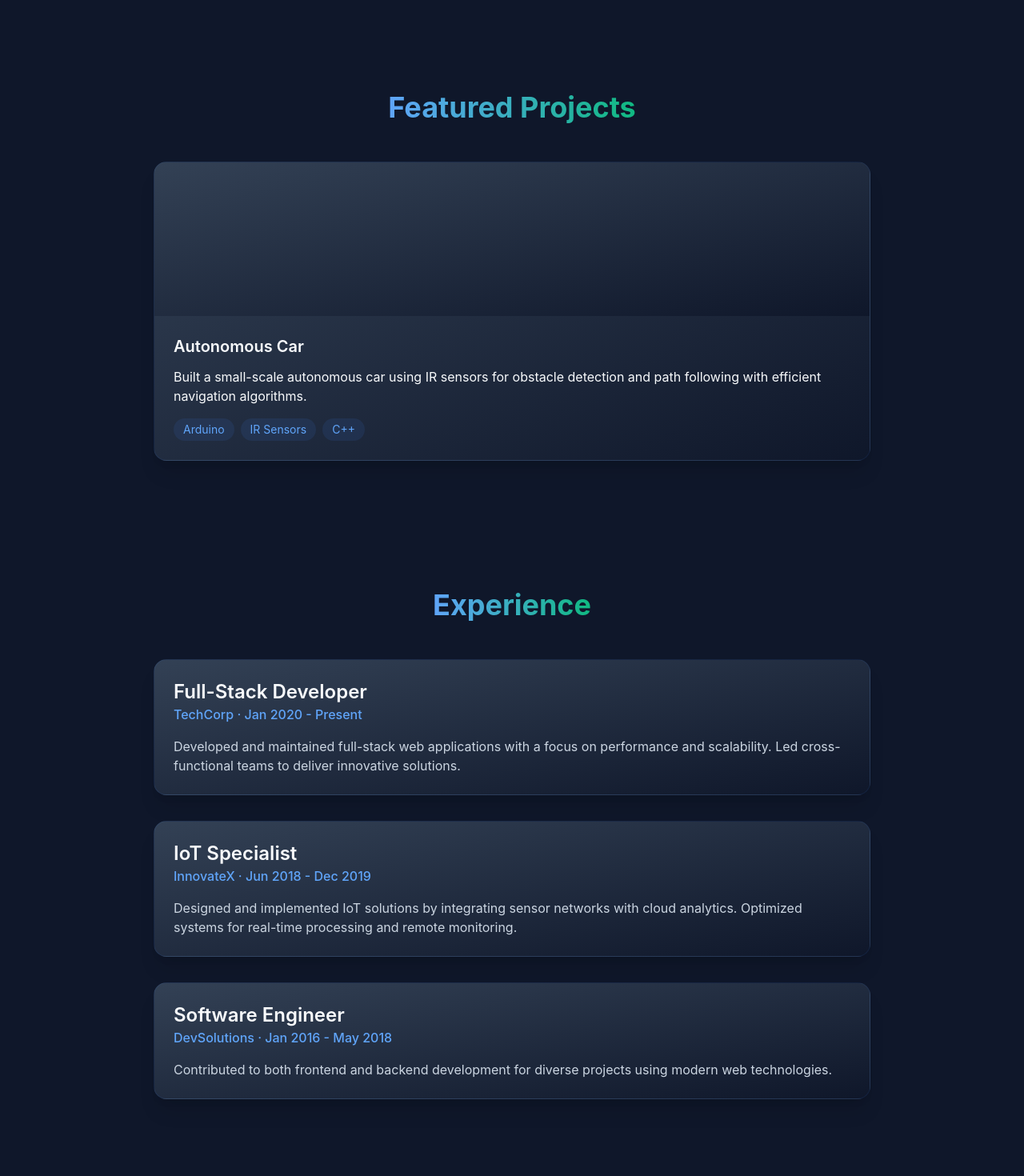
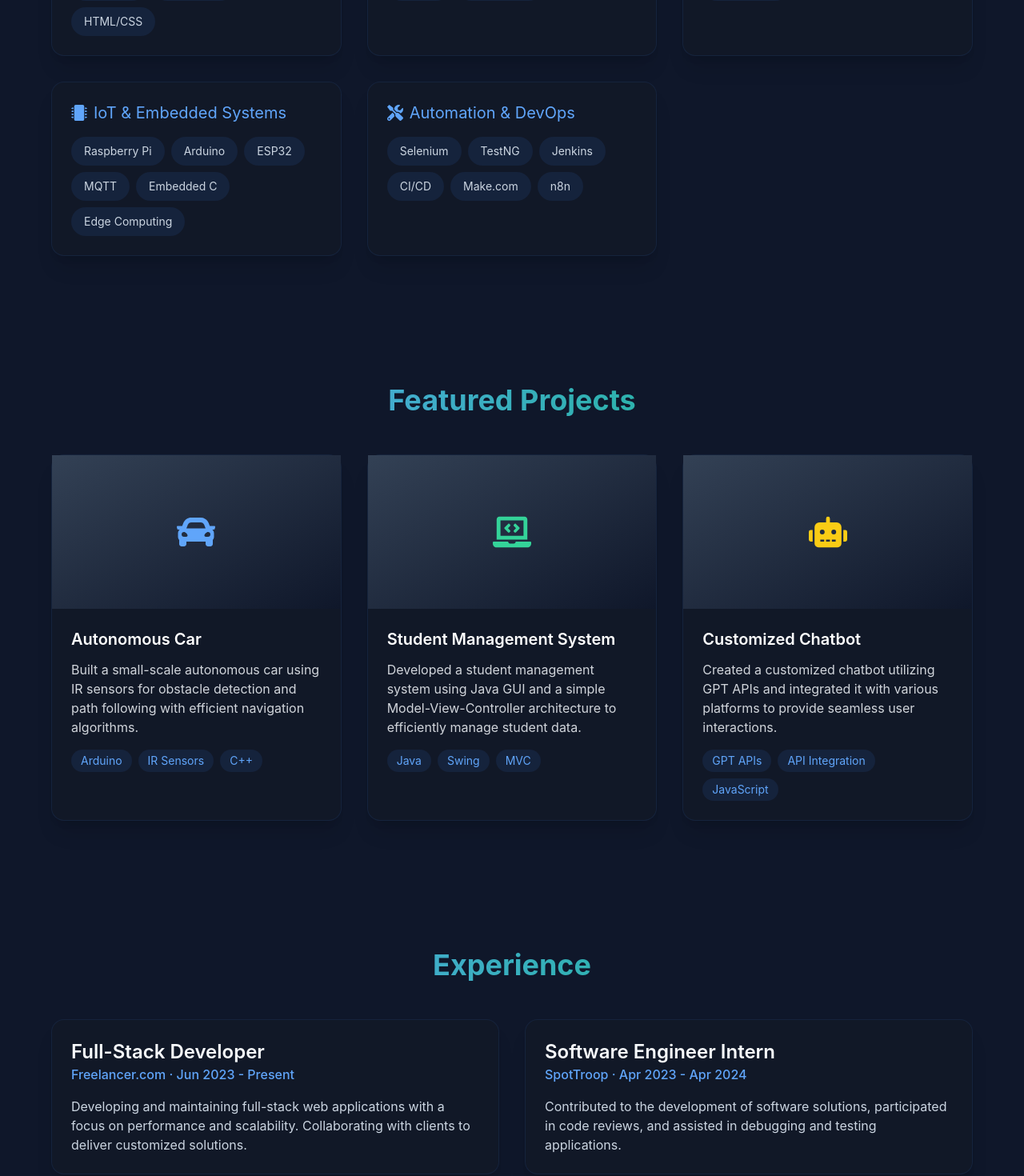
Before and after one commit to fawadeqbal/portfolio_0, a React (Create React App) app: page / in a window 1280 px wide. Shown: the part 1160-2630 px from the top of the page at 80% size. Built offline with nearby package versions, Linux system fonts and the light colour scheme.

Commit message:
ui updated

```diff
--- a/src/components/Experience.jsx
+++ b/src/components/Experience.jsx
@@ -4,58 +4,57 @@ import { motion } from 'framer-motion';
 const experiences = [
   {
     id: 1,
-    company: "TechCorp",
+    company: "Freelancer.com",
     position: "Full-Stack Developer",
-    duration: "Jan 2020 - Present",
-    description: "Developed and maintained full-stack web applications with a focus on performance and scalability. Led cross-functional teams to deliver innovative solutions.",
+    duration: "Jun 2023 - Present",
+    description: "Developing and maintaining full-stack web applications with a focus on performance and scalability. Collaborating with clients to deliver customized solutions.",
   },
   {
     id: 2,
-    company: "InnovateX",
-    position: "IoT Specialist",
-    duration: "Jun 2018 - Dec 2019",
-    description: "Designed and implemented IoT solutions by integrating sensor networks with cloud analytics. Optimized systems for real-time processing and remote monitoring.",
-  },
-  {
-    id: 3,
-    company: "DevSolutions",
-    position: "Software Engineer",
-    duration: "Jan 2016 - May 2018",
-    description: "Contributed to both frontend and backend development for diverse projects using modern web technologies.",
+    company: "SpotTroop",
+    position: "Software Engineer Intern",
+    duration: "Apr 2023 - Apr 2024",
+    description: "Contributed to the development of software solutions, participated in code reviews, and assisted in debugging and testing applications.",
   },
 ];
 
 function Experience() {
   return (
-    <section id="experience" className="py-20 px-8">
-      <div className="max-w-4xl mx-auto">
+    <section id="experience" className="py-20 px-4 md:px-8 lg:px-16">
+      <div className="max-w-6xl mx-auto">
         {/* Section Title */}
         <div className="text-center mb-12">
           <motion.h2
             initial={{ opacity: 0 }}
             whileInView={{ opacity: 1 }}
             transition={{ duration: 0.8 }}
-            className="text-4xl font-bold inline-block bg-gradient-to-r from-blue-400 to-emerald-500 bg-clip-text text-transparent"
+            className="text-4xl font-bold bg-gradient-to-r from-blue-400 to-emerald-500 bg-clip-text text-transparent"
           >
             Experience
           </motion.h2>
         </div>
-        {/* Experience Cards */}
-        <div className="space-y-8">
+
+        {/* Responsive Grid Layout */}
+        <motion.div
+          initial={{ opacity: 0, y: 20 }}
+          whileInView={{ opacity: 1, y: 0 }}
+          transition={{ duration: 0.8 }}
+          className="grid grid-cols-1 sm:grid-cols-2 gap-8"
+        >
           {experiences.map((exp) => (
             <motion.div
               key={exp.id}
               initial={{ opacity: 0, y: 20 }}
               whileInView={{ opacity: 1, y: 0 }}
               transition={{ duration: 0.8 }}
-              className="bg-gradient-to-br from-slate-700 to-slate-900 rounded-2xl overflow-hidden shadow-xl border border-blue-500/10 hover:scale-105 transition-transform p-6"
+              className="bg-gray-900 rounded-2xl p-6 shadow-xl border border-blue-500/10 hover:scale-105 transition-transform"
             >
               <h3 className="text-2xl font-semibold text-slate-50">{exp.position}</h3>
               <p className="text-blue-400 font-medium">{exp.company} &middot; {exp.duration}</p>
               <p className="mt-4 text-slate-300">{exp.description}</p>
             </motion.div>
           ))}
-        </div>
+        </motion.div>
       </div>
     </section>
   );
--- a/src/components/Projects.jsx
+++ b/src/components/Projects.jsx
@@ -1,41 +1,75 @@
 import React from 'react';
-import { FaCar } from 'react-icons/fa';
+import { FaCar, FaRobot, FaLaptopCode } from 'react-icons/fa';
 import { motion } from 'framer-motion';
 
 function Projects() {
+  const projects = [
+    {
+      title: 'Autonomous Car',
+      description: 'Built a small-scale autonomous car using IR sensors for obstacle detection and path following with efficient navigation algorithms.',
+      icon: <FaCar className="text-5xl text-blue-400" />,
+      technologies: ['Arduino', 'IR Sensors', 'C++'],
+    },
+    {
+      title: 'Student Management System',
+      description: 'Developed a student management system using Java GUI and a simple Model-View-Controller architecture to efficiently manage student data.',
+      icon: <FaLaptopCode className="text-5xl text-emerald-400" />,
+      technologies: ['Java', 'Swing', 'MVC'],
+    },
+    {
+      title: 'Customized Chatbot',
+      description: 'Created a customized chatbot utilizing GPT APIs and integrated it with various platforms to provide seamless user interactions.',
+      icon: <FaRobot className="text-5xl text-yellow-400" />,
+      technologies: ['GPT APIs', 'API Integration', 'JavaScript'],
+    },
+  ];
+
   return (
-    <section id="projects" className="py-20 px-8">
-      <div className="max-w-4xl mx-auto">
+    <section id="projects" className="py-20 px-4 md:px-8 lg:px-16">
+      <div className="max-w-6xl mx-auto">
+        {/* Section Title */}
         <div className="text-center mb-12">
           <motion.h2
             initial={{ opacity: 0 }}
             whileInView={{ opacity: 1 }}
             transition={{ duration: 0.8 }}
-            className="text-4xl font-bold inline-block bg-gradient-to-r from-blue-400 to-emerald-500 bg-clip-text text-transparent"
+            className="text-4xl font-bold bg-gradient-to-r from-blue-400 to-emerald-500 bg-clip-text text-transparent"
           >
             Featured Projects
           </motion.h2>
         </div>
+
+        {/* Responsive Grid Container */}
         <motion.div
           initial={{ opacity: 0, y: 20 }}
           whileInView={{ opacity: 1, y: 0 }}
           transition={{ duration: 0.8 }}
-          className="bg-gradient-to-br from-slate-700 to-slate-900 rounded-2xl overflow-hidden shadow-xl border border-blue-500/10 hover:scale-105 transition-transform"
+          className="grid grid-cols-1 sm:grid-cols-2 lg:grid-cols-3 gap-8"
+        >
+          {projects.map((project, index) => (
+            <motion.div
+              key={index}
+              initial={{ opacity: 0, y: 20 }}
+              whileInView={{ opacity: 1, y: 0 }}
+              transition={{ duration: 0.8 }}
+              className="bg-gray-900 rounded-2xl shadow-xl border border-blue-500/10 hover:scale-105 transition-transform"
             >
               <div className="h-48 flex items-center justify-center bg-gradient-to-br from-slate-700 to-slate-900">
-            <FaCar className="text-6xl bg-gradient-to-r from-blue-400 to-emerald-500 bg-clip-text text-transparent" />
+                {project.icon}
               </div>
               <div className="p-6">
-            <h3 className="text-xl font-semibold mb-3">Autonomous Car</h3>
-            <p className="mb-4">
-              Built a small-scale autonomous car using IR sensors for obstacle detection and path following with efficient navigation algorithms.
-            </p>
+                <h3 className="text-xl font-semibold text-white mb-3">{project.title}</h3>
+                <p className="text-gray-300 mb-4">{project.description}</p>
                 <div className="flex flex-wrap gap-2">
-              <span className="bg-blue-500/10 px-3 py-1 rounded-full text-sm text-blue-400">Arduino</span>
-              <span className="bg-blue-500/10 px-3 py-1 rounded-full text-sm text-blue-400">IR Sensors</span>
-              <span className="bg-blue-500/10 px-3 py-1 rounded-full text-sm text-blue-400">C++</span>
+                  {project.technologies.map((tech, idx) => (
+                    <span key={idx} className="bg-blue-500/10 px-3 py-1 rounded-full text-sm text-blue-400">
+                      {tech}
+                    </span>
+                  ))}
                 </div>
               </div>
+            </motion.div>
+          ))}
         </motion.div>
       </div>
     </section>
--- a/src/components/Skills.jsx
+++ b/src/components/Skills.jsx
@@ -1,49 +1,65 @@
 import React from 'react';
-import { FaCode } from 'react-icons/fa';
+import { FaCode, FaMicrochip, FaBrain, FaTools } from 'react-icons/fa';
 import { motion } from 'framer-motion';
 
 function Skills() {
-  const skills = [
-    'React', 'Node.js', 'Express', 'MongoDB', 'Spring Boot',
-    'REST API', 'JavaScript', 'HTML/CSS'
+  const skillsData = [
+    { title: "Web Development", skills: ['React', 'Node.js', 'Express', 'MongoDB', 'Spring Boot', 'REST API', 'JavaScript', 'HTML/CSS'], icon: <FaCode /> },
+    { title: "Backend Development", skills: ['Microservices', 'Spring Boot', 'GraphQL', 'SQL', 'Redis', 'Docker', 'Kubernetes'], icon: <FaCode /> },
+    { title: "Artificial Intelligence", skills: ['Deep Learning', 'Computer Vision', 'NLP', 'Transformers', 'PyTorch', 'TensorFlow'], icon: <FaBrain /> },
+    { title: "IoT & Embedded Systems", skills: ['Raspberry Pi', 'Arduino', 'ESP32', 'MQTT', 'Embedded C', 'Edge Computing'], icon: <FaMicrochip /> },
+    { title: "Automation & DevOps", skills: ['Selenium', 'TestNG', 'Jenkins', 'CI/CD', 'Make.com', 'n8n'], icon: <FaTools /> },
   ];
 
   return (
-    <section id="skills" className="py-20 px-8">
-      <div className="max-w-4xl mx-auto">
+    <section id="skills" className="py-20 px-4 md:px-8 lg:px-16">
+      <div className="max-w-6xl mx-auto">
+        {/* Section Title */}
         <div className="text-center mb-12">
           <motion.h2
             initial={{ opacity: 0 }}
             whileInView={{ opacity: 1 }}
             transition={{ duration: 0.8 }}
-            className="text-4xl font-bold inline-block bg-gradient-to-r from-blue-400 to-emerald-500 bg-clip-text text-transparent"
+            className="text-4xl font-bold bg-gradient-to-r from-blue-400 to-emerald-500 bg-clip-text text-transparent"
           >
             My Skills
           </motion.h2>
         </div>
+
+        {/* Responsive Grid Layout */}
+        <div className="grid grid-cols-1 sm:grid-cols-2 lg:grid-cols-3 gap-8">
+          {skillsData.map((category, index) => (
+            <SkillCategory key={index} title={category.title} skills={category.skills} icon={category.icon} />
+          ))}
+        </div>
+      </div>
+    </section>
+  );
+}
+
+function SkillCategory({ title, skills, icon }) {
+  return (
     <motion.div
       initial={{ scale: 0.95, opacity: 0 }}
       whileInView={{ scale: 1, opacity: 1 }}
       transition={{ duration: 0.8 }}
-          className="bg-gradient-to-br from-slate-700 to-slate-900 rounded-2xl p-8 shadow-xl border border-blue-500/10 hover:scale-105 transition-transform"
+      className="bg-gray-900 rounded-2xl p-6 shadow-xl border border-blue-500/10 hover:scale-105 transition-transform"
     >
       <h3 className="text-xl text-blue-400 mb-4 flex items-center gap-2">
-            <FaCode /> Web Development
+        {icon} {title}
       </h3>
       <div className="flex flex-wrap gap-2">
         {skills.map((skill, index) => (
           <motion.span
             key={index}
             whileHover={{ scale: 1.1 }}
-                className="bg-blue-500/10 px-4 py-2 rounded-full text-sm"
+            className="bg-blue-500/10 px-4 py-2 rounded-full text-sm text-slate-300"
           >
             {skill}
           </motion.span>
         ))}
       </div>
     </motion.div>
-      </div>
-    </section>
   );
 }
 
```
Also changed, not shown: src/components/Contact.jsx (+28 -10 lines), src/components/Testimonials.jsx (+16 -15 lines). Lines whose indentation alone changed are shown as unchanged.
